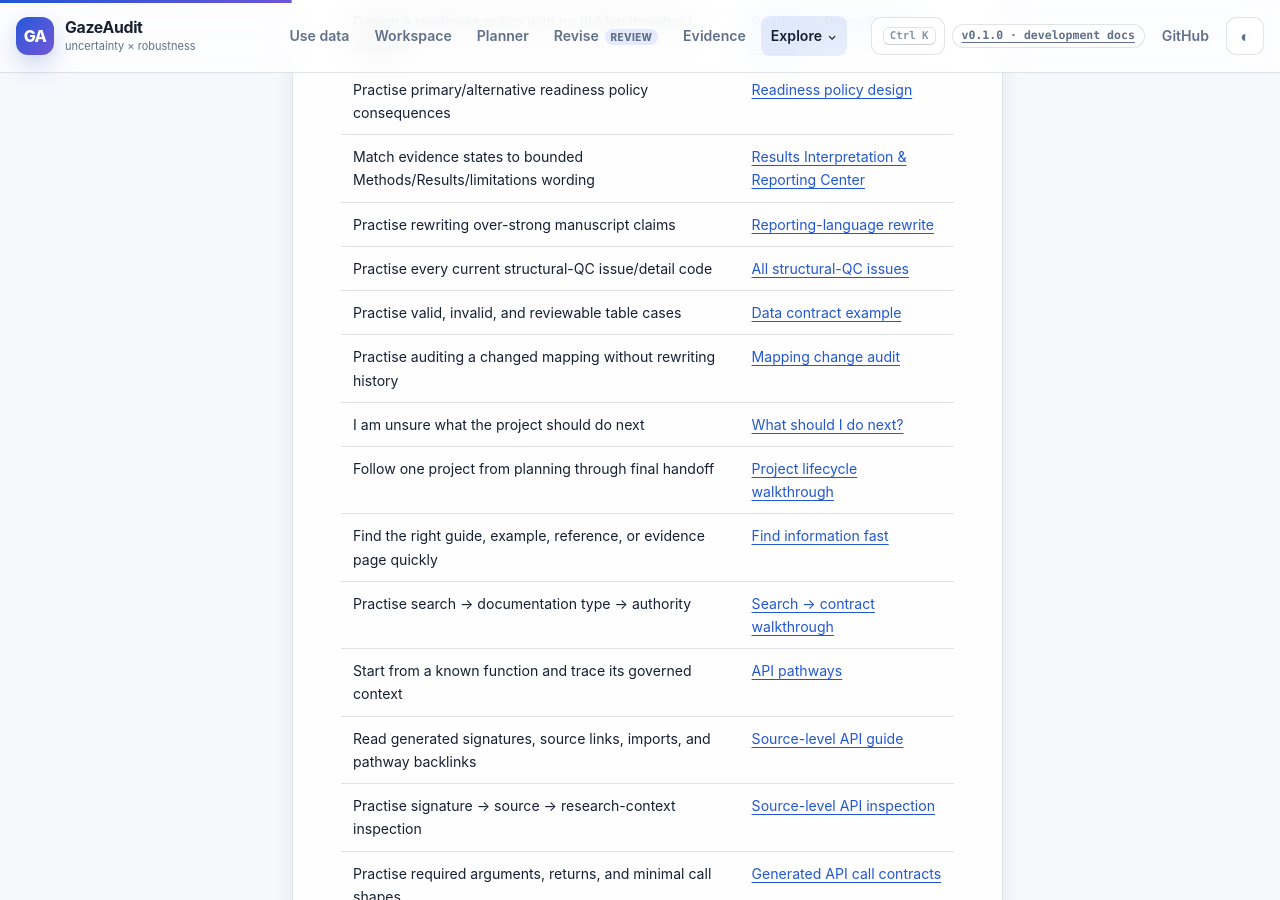
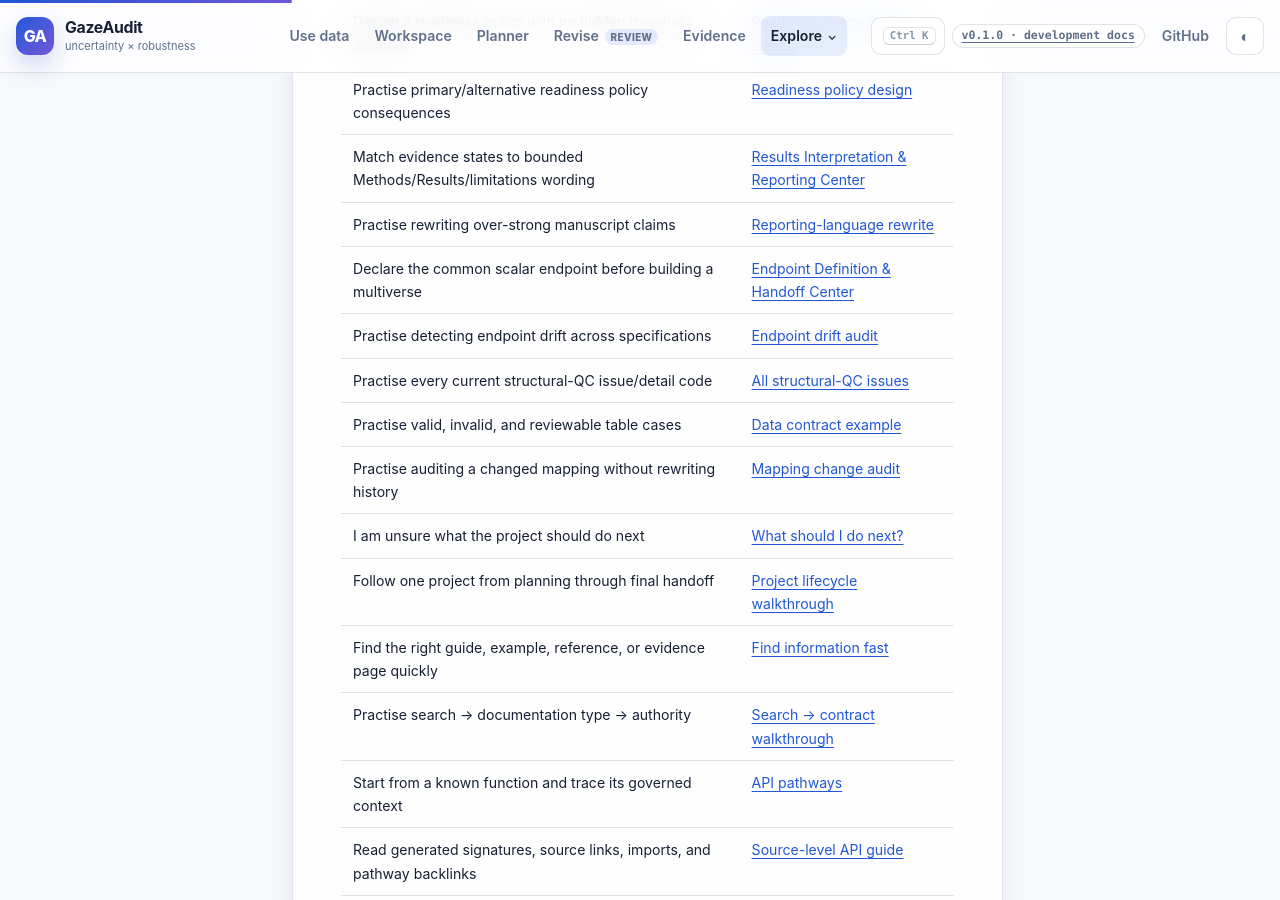
Before and after one commit to stefanosbalaskas/GazeAudit, a Jekyll site: the page built from docs/index.md, in a window 1280 px wide and 900 px high, scrolled down 2760 px. Built offline with Jekyll 4.4.1, drawn with Linux system fonts in a browser that asks for light colours.

Commit message:
docs: add endpoint contract routes to documentation hub

```diff
--- a/docs/index.md
+++ b/docs/index.md
@@ -79,6 +79,8 @@ Use **Ctrl/Cmd + K** anywhere on the site to search methods, workflows, examples
 | Practise primary/alternative readiness policy consequences | [Readiness policy design](examples/readiness-policy-design/) |
 | Match evidence states to bounded Methods/Results/limitations wording | [Results Interpretation & Reporting Center](reporting-center/) |
 | Practise rewriting over-strong manuscript claims | [Reporting-language rewrite](examples/reporting-language-rewrite/) |
+| Declare the common scalar endpoint before building a multiverse | [Endpoint Definition & Handoff Center](endpoint-contract/) |
+| Practise detecting endpoint drift across specifications | [Endpoint drift audit](examples/endpoint-drift-audit/) |
 | Practise every current structural-QC issue/detail code | [All structural-QC issues](examples/all-structural-qc-issues/) |
 | Practise valid, invalid, and reviewable table cases | [Data contract example](examples/data-contract-valid-invalid/) |
 | Practise auditing a changed mapping without rewriting history | [Mapping change audit](examples/data-mapping-change-audit/) |
```
